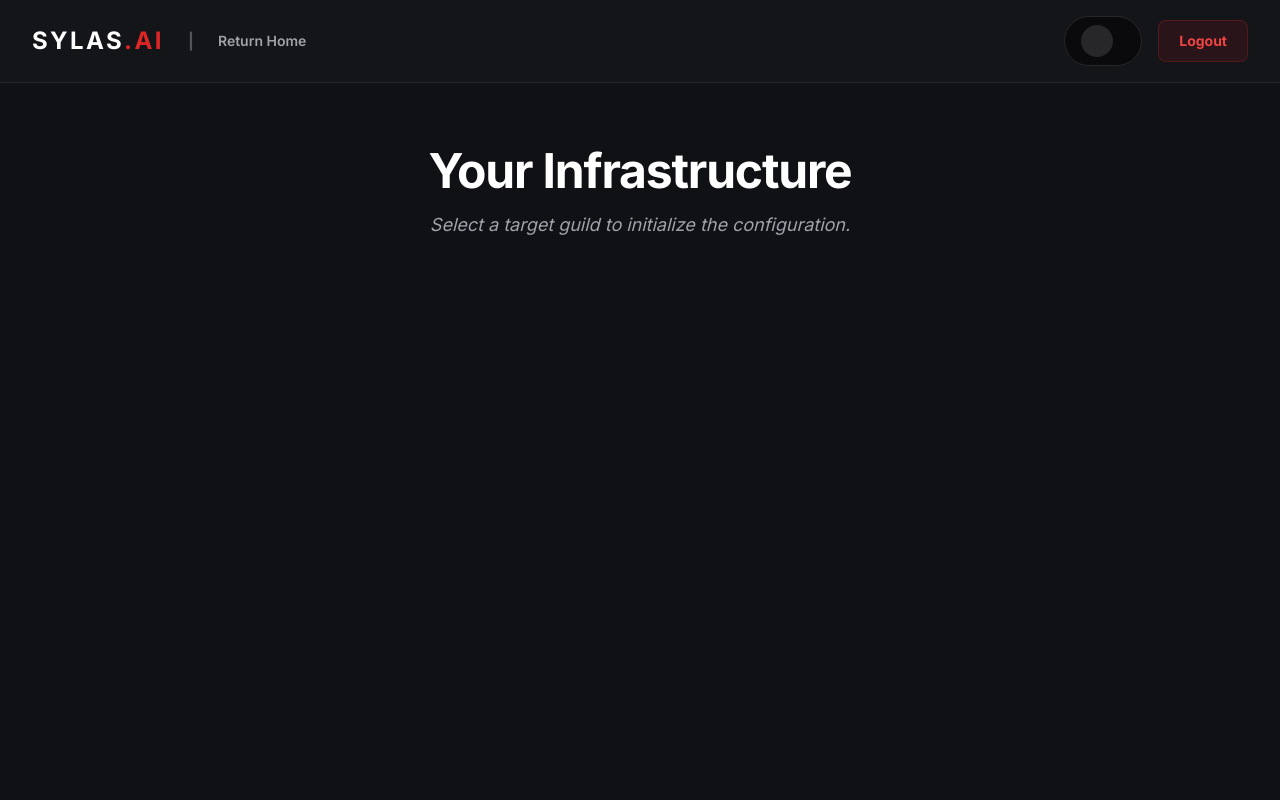
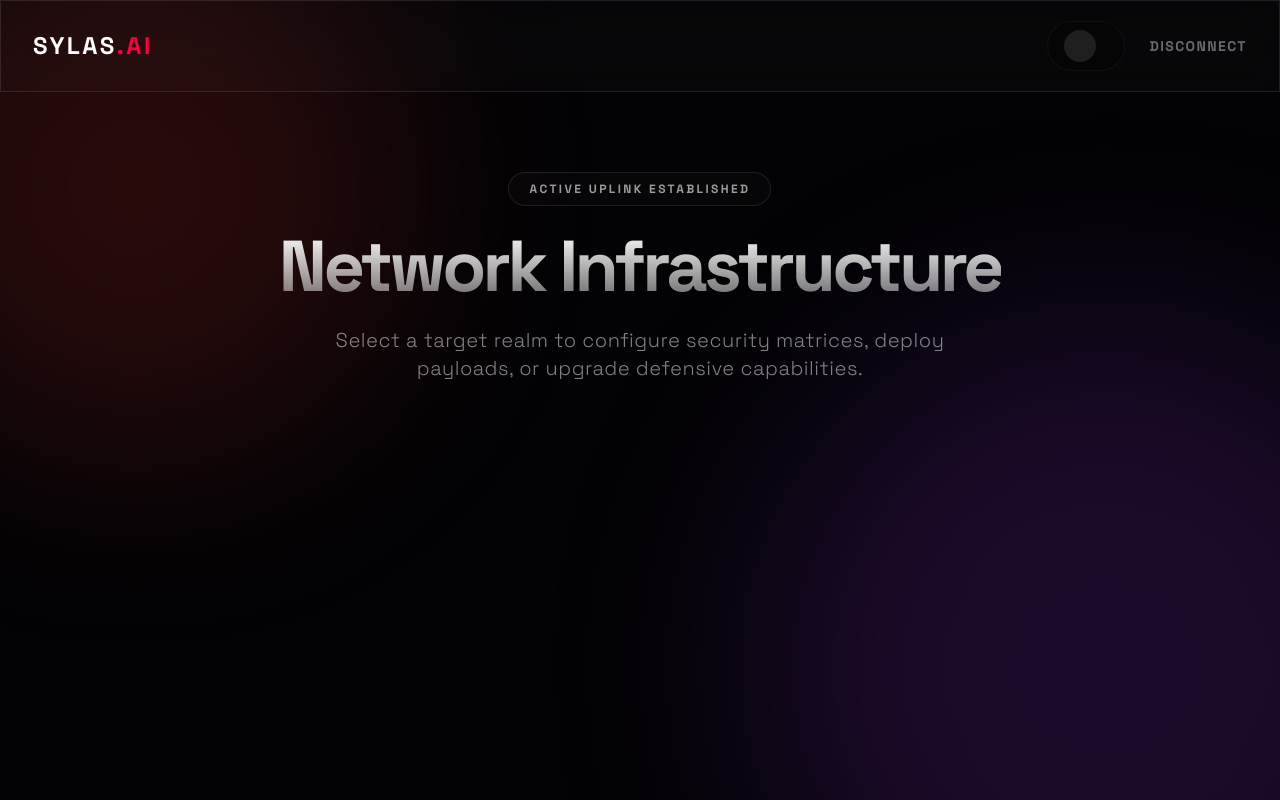
Before and after one commit to work221q-beep/governance-bot, a FastAPI app: template templates/dashboard.html in a window 1280 px wide. Run offline with FastAPI, Linux system fonts and the light colour scheme; the template is opened without the code that fills it, so the values that code supplies are empty; parts of the project's set-up code (start-up, migrations or seed data) failed here and were passed over; some libraries are stand-ins or nearby versions.

Commit message:
Update dashboard.html

```diff
--- a/templates/dashboard.html
+++ b/templates/dashboard.html
@@ -1,72 +1,97 @@
 <!DOCTYPE html>
 <html lang="en">
 <head>
-    <title>Sylas | Dashboard</title>
+    <title>Sylas | Core Dashboard</title>
     <script src="https://cdn.tailwindcss.com"></script>
-    <link href="https://fonts.googleapis.com/css2?family=Inter:wght@400;500;600;700&display=swap" rel="stylesheet">
-    <style>body { font-family: 'Inter', sans-serif; background-color: #0f1115; color: #fff; }</style>
+    <link href="https://fonts.googleapis.com/css2?family=Space+Grotesk:wght@300;400;500;600;700;900&display=swap" rel="stylesheet">
+    <style>
+        body { font-family: 'Space Grotesk', sans-serif; background-color: #030305; color: #fff; overflow-x: hidden; }
+        .liquid-glass { background: rgba(255, 255, 255, 0.02); backdrop-filter: blur(20px); border: 1px solid rgba(255, 255, 255, 0.05); }
+        .ambient-blob { position: absolute; filter: blur(100px); border-radius: 50%; opacity: 0.3; z-index: -1; animation: drift 15s infinite alternate ease-in-out; }
+        @keyframes drift { 0% { transform: translate(0, 0) scale(1); } 100% { transform: translate(20px, 30px) scale(1.1); } }
+        .cyber-card { transition: all 0.4s cubic-bezier(0.175, 0.885, 0.32, 1.275); }
+        .cyber-card:hover { transform: translateY(-5px); border-color: rgba(255,0,60,0.4); box-shadow: 0 15px 30px -10px rgba(255,0,60,0.2); background: rgba(255,255,255,0.05); }
+        .cyber-btn { position: relative; overflow: hidden; background: transparent; border: 1px solid #ff003c; box-shadow: 0 0 15px rgba(255,0,60,0.3); transition: all 0.3s; }
+        .cyber-btn::before { content: ''; position: absolute; inset: 0; background: #ff003c; transform: scaleX(0); transform-origin: right; transition: transform 0.4s ease; z-index: -1; }
+        .cyber-btn:hover::before { transform: scaleX(1); transform-origin: left; }
+        .cyber-btn:hover { color: #fff; box-shadow: 0 0 30px rgba(255,0,60,0.6); }
+    </style>
 </head>
-<body class="min-h-screen">
+<body class="min-h-screen relative flex flex-col">
 
-    <header class="bg-[#141519] border-b border-zinc-800 px-8 py-4 flex justify-between items-center sticky top-0 z-50">
+    <div class="fixed inset-0 pointer-events-none">
+        <div class="ambient-blob bg-red-900 w-[40vw] h-[40vw] top-[-10%] left-[-10%]"></div>
+        <div class="ambient-blob bg-purple-900 w-[50vw] h-[50vw] bottom-[-20%] right-[-10%]" style="animation-delay: -5s"></div>
+    </div>
+
+    <header class="liquid-glass sticky top-0 z-50 px-8 py-5 flex justify-between items-center border-b border-white/10">
         <div class="flex items-center gap-6">
-            <a href="/" class="text-2xl font-black tracking-widest text-white hover:opacity-80 transition">SYLAS<span class="text-red-600">.AI</span></a>
-            <span class="text-zinc-600 font-bold">|</span>
-            <a href="/" class="text-zinc-400 hover:text-white font-semibold transition text-sm">Return Home</a>
+            <a href="/" class="text-2xl font-black tracking-widest text-white hover:drop-shadow-[0_0_10px_rgba(255,255,255,0.8)] transition-all">SYLAS<span class="text-[#ff003c]">.AI</span></a>
         </div>
 
-        <div class="flex items-center gap-4">
-            <div class="flex items-center gap-3 bg-[#0a0a0c] px-4 py-2 rounded-full border border-zinc-800">
+        <div class="flex items-center gap-6">
+            <div class="flex items-center gap-3 bg-black/40 px-4 py-2 rounded-full border border-white/5 backdrop-blur-md">
                 {% if user.avatar %}
-                    <img src="{{ user.avatar }}" class="w-8 h-8 rounded-full border border-zinc-700">
+                    <img src="{{ user.avatar }}" class="w-8 h-8 rounded-full border border-white/20">
                 {% else %}
-                    <div class="w-8 h-8 rounded-full bg-zinc-800 flex items-center justify-center font-bold text-xs">{{ user.username[0]|upper }}</div>
+                    <div class="w-8 h-8 rounded-full bg-white/10 flex items-center justify-center font-bold text-xs">{{ user.username[0]|upper }}</div>
                 {% endif %}
-                <span class="font-bold text-sm text-zinc-300">{{ user.username }}</span>
+                <span class="font-bold text-sm text-white/80">{{ user.username }}</span>
             </div>
-            <a href="/logout" class="bg-red-900/20 text-red-500 hover:bg-red-600 hover:text-white px-5 py-2.5 rounded-lg text-sm font-bold transition border border-red-900/50">Logout</a>
+            <a href="/logout" class="text-white/40 hover:text-red-500 text-sm font-bold uppercase tracking-widest transition-colors">Disconnect</a>
         </div>
     </header>
 
-    <div class="py-16 px-6">
-        <div class="max-w-6xl mx-auto text-center mb-16 relative">
-            <h1 class="text-5xl font-black tracking-tight mb-4">Your Infrastructure</h1>
-            <p class="text-zinc-400 text-lg italic">Select a target guild to initialize the configuration.</p>
+    <main class="flex-1 py-20 px-6 relative z-10 flex flex-col items-center">
+        <div class="text-center mb-16 relative max-w-4xl mx-auto">
+            <div class="inline-block liquid-glass px-5 py-2 rounded-full border-white/10 text-white/60 text-xs font-bold uppercase tracking-[0.2em] mb-6">
+                Active Uplink Established
+            </div>
+            <h1 class="text-5xl md:text-7xl font-black tracking-tighter mb-6 bg-clip-text text-transparent bg-gradient-to-b from-white to-white/40">
+                Network Infrastructure
+            </h1>
+            <p class="text-white/50 text-lg md:text-xl font-light tracking-wide max-w-2xl mx-auto">
+                Select a target realm to configure security matrices, deploy payloads, or upgrade defensive capabilities.
+            </p>
 
             {% if is_master %}
-            <div class="mt-8">
-                <button onclick="accessMasterPanel()" class="bg-red-900/30 border border-red-600 text-red-500 hover:bg-red-600 hover:text-white font-bold py-3 px-8 rounded-xl transition shadow-[0_0_15px_rgba(220,38,38,0.2)]">
-                    👑 Access Master Control
+            <div class="mt-12">
+                <button onclick="accessMasterPanel()" class="cyber-btn text-[#ff003c] font-black uppercase tracking-widest text-sm px-10 py-4 rounded-none">
+                    Initialize Master Control
                 </button>
             </div>
             <script>
                 function accessMasterPanel() {
-                    let key = prompt("⚠️ RESTRICTED ACCESS ⚠️\n\nEnter Master Key:");
+                    let key = prompt(":: OVERRIDE REQUIRED ::\n\nEnter Master Key sequence:");
                     if (key) { window.location.href = "/admin?key=" + encodeURIComponent(key); }
                 }
             </script>
             {% endif %}
         </div>
 
-        <div class="grid grid-cols-1 md:grid-cols-2 lg:grid-cols-3 gap-6 max-w-6xl mx-auto">
+        <div class="grid grid-cols-1 md:grid-cols-2 lg:grid-cols-3 gap-6 w-full max-w-6xl mx-auto">
             {% for guild in user.guilds %}
-            <a href="/server/{{ guild.id }}" class="group block bg-[#181a20] border border-zinc-800 rounded-2xl p-8 hover:border-red-600 transition-all duration-300">
-                <div class="flex items-center space-x-6">
-                    <div class="h-16 w-16 bg-zinc-800 rounded-full flex items-center justify-center text-xl font-bold overflow-hidden">
+            <a href="/server/{{ guild.id }}/permissions" class="cyber-card liquid-glass rounded-2xl p-6 group block relative overflow-hidden">
+                <div class="absolute inset-0 bg-gradient-to-br from-[#ff003c]/5 to-transparent opacity-0 group-hover:opacity-100 transition-opacity duration-500"></div>
+                <div class="flex items-center space-x-5 relative z-10">
+                    <div class="h-16 w-16 bg-black/50 border border-white/10 rounded-full flex items-center justify-center text-2xl font-black overflow-hidden group-hover:border-[#ff003c]/50 transition-colors shadow-inner">
                         {% if guild.icon %}
                             <img src="https://cdn.discordapp.com/icons/{{ guild.id }}/{{ guild.icon }}.png" class="w-full h-full object-cover">
                         {% else %}
                             {{ guild.name[0] }}
                         {% endif %}
                     </div>
-                    <div class="text-left">
-                        <h2 class="text-xl font-bold group-hover:text-red-500 transition">{{ guild.name }}</h2>
-                        <p class="text-zinc-500 text-sm mt-1">Configure & Map</p>
+                    <div class="text-left flex-1">
+                        <h2 class="text-xl font-bold text-white group-hover:text-[#ff003c] transition-colors truncate">{{ guild.name }}</h2>
+                        <div class="flex items-center gap-2 mt-2">
+                            <span class="w-1.5 h-1.5 rounded-full bg-emerald-500 shadow-[0_0_5px_#10b981]"></span>
+                            <p class="text-white/40 text-xs uppercase tracking-wider font-mono">Awaiting Config</p>
+                        </div>
                     </div>
                 </div>
             </a>
             {% endfor %}
         </div>
-    </div>
+    </main>
 </body>
 </html>
```
